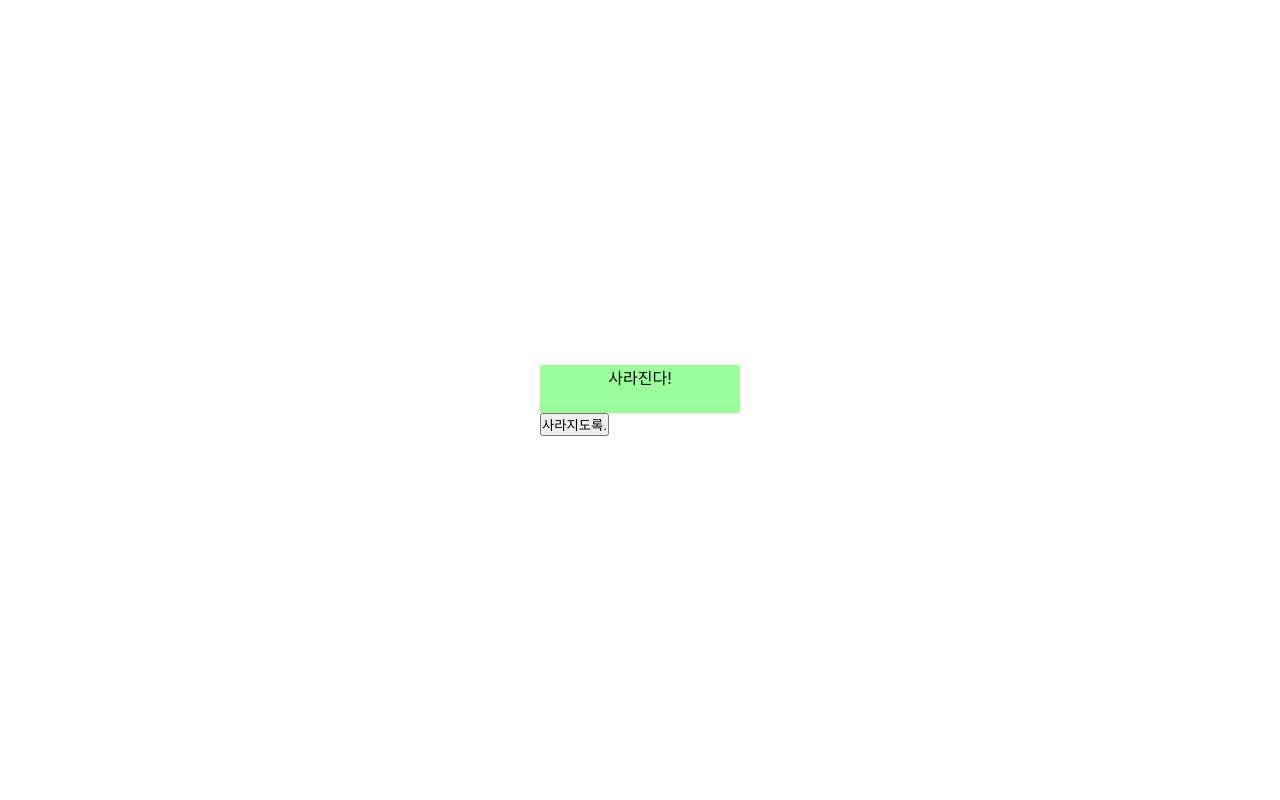
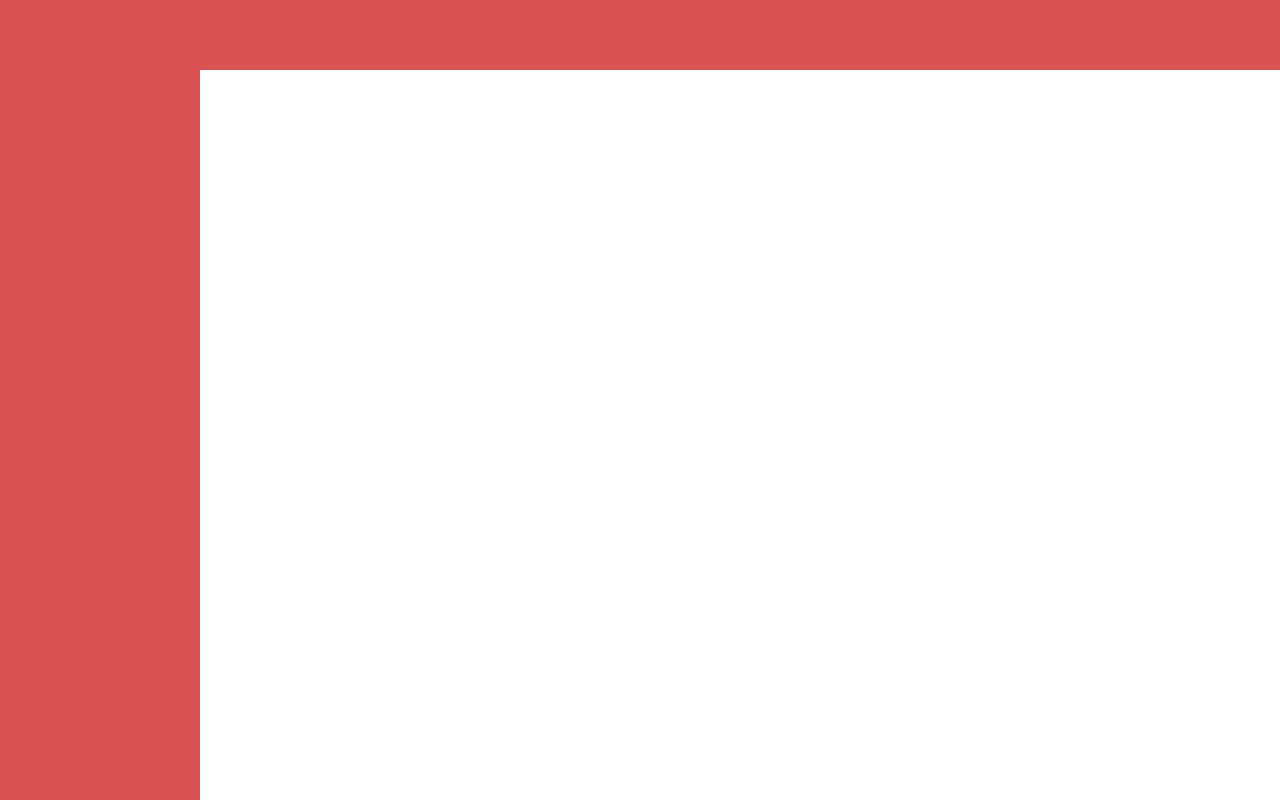
Before and after one commit to JoStar33/Framer-Motion-Practice, a React (Create React App) app: page / in a window 1280 px wide. Built offline with nearby package versions, Linux system fonts and the light colour scheme.

Commit message:
feat: funny curtain

```diff
--- a/src/App.tsx
+++ b/src/App.tsx
@@ -7,13 +7,14 @@ import styled from 'styled-components';
 // import BallPage from './pages/BallPage';
 // import BlockChatPage from './pages/BlockChatPage';
 import AnimationDisappear from './components/AnimationDisappear';
+import AnimationCurtain from './components/AnimationCurtain';
 
 
 export default function App() {
   return (
     // <SideBarPage />
     <S.App>
-      <AnimationDisappear />
+      <AnimationCurtain />
     </S.App>
   );
 }
--- /dev/null
+++ b/src/components/AnimationCurtain.tsx
@@ -0,0 +1,127 @@
+import { Variants, motion } from "framer-motion";
+import React from "react";
+import styled from "styled-components";
+
+export default function AnimationCurtain() {
+  const [curtainHover, setCurtainHover] = React.useState<{
+    leftHovered: boolean;
+    rightHobered: boolean;
+  }>({
+    leftHovered: false,
+    rightHobered: false,
+  });
+
+  const curtainPartLeftShake: Variants = {
+    active: {
+      borderBottomLeftRadius: [0, '100px 50%', 0, '50px 50%', 0, '25px 50%', 0],
+      height: ['100vh', '100vh'],
+      transition: {
+        duration: 4,
+      }
+    },
+  };
+  const curtainPartLeftMove: Variants = {
+    active: {
+      rotate: [0, -5, 0, -2, 0, -1, 0],
+      transition: {
+        duration: 4,
+      },
+      transformOrigin: 'top left',
+    },
+  }
+
+  return (
+    <S.AnimationCurtain>
+      <div className="curtain-top"/>
+      <div className="curtain-main">
+        <motion.div
+          className="curtain-part"
+          variants={curtainPartLeftMove}
+          animate={curtainHover.leftHovered ? 'active' : undefined}>
+          <motion.div
+            onHoverStart={() => {
+              setCurtainHover(prev => {
+                return {
+                  ...prev,
+                  leftHovered: true,
+                }
+              })
+            }}
+            onHoverEnd={() => {
+              setCurtainHover(prev => {
+                return {
+                  ...prev,
+                  leftHovered: false,
+                }
+              })
+            }}
+            className="curtain-part-pillar"/>
+          <div className="curtain-part-outer-shake">
+            <motion.div
+              className="curtain-part-shake"
+              variants={curtainPartLeftShake}
+              initial={{
+                borderBottomLeftRadius: 0,
+              }}
+              animate={curtainHover.leftHovered ? 'active' : undefined}
+            />
+          </div>
+        </motion.div>
+        <div className="out-cover-left"/>
+        {/* <motion.div className="curtain-part"/> */}
+      </div>
+    </S.AnimationCurtain>
+  );
+};
+
+const S = {
+  AnimationCurtain: styled.div`
+    width: 100vw;
+    height: 100vh;
+    .curtain-top {
+      width: 100%;
+      height: 70px;
+      background-color: #da5252;
+      z-index: 99;
+    }
+    .curtain-main {
+      width: 100%;
+      height: calc(100vh - 70px);
+      display: flex;
+      justify-content: space-between;
+      overflow: hidden;
+      position: relative;
+    }
+    .curtain-part {
+      display: flex;
+      flex-direction: row;
+      height: calc(100vh - 70px);
+      &-pillar {
+        width: 200px;
+        height: calc(100vh);
+        background-color: #da5252;
+      }
+      &-outer-shake {
+        background:#da5252;
+        width: 200px;
+        height: calc(100vh);
+        position: relative;
+      }
+      &-shake {
+        position: absolute;
+        width: 200px;
+        height: 100vh;
+        background-color: white;
+      }
+    }
+    .out-cover-left {
+      width: 200px;
+      height: 100vh;
+      position: absolute;
+      z-index: -1;
+      top: 0;
+      left: 0;
+      background-color: #da5252;
+    }
+  `,
+};
```
